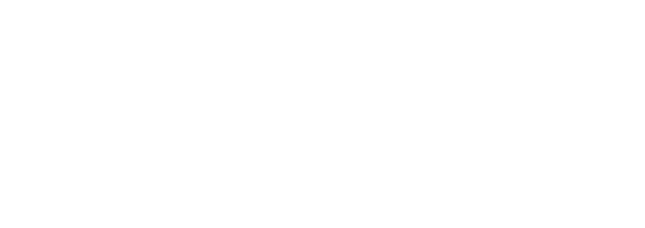
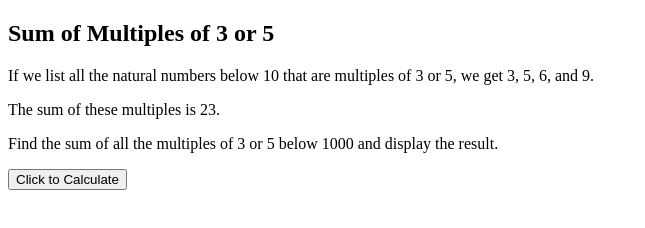
Before and after one commit to christeena211/programming, a plain HTML site: page ex2.html in a window 1280 px wide. Shown: the whole page, without its empty margins (0-645 px from the left). Drawn offline with Linux system fonts and the light colour scheme.

Commit message:
main body

```diff
--- a/ex2.html
+++ b/ex2.html
@@ -17,3 +17,12 @@
     </script>
 </head>
 <body>
+    <h2> Sum of Multiples of 3 or 5</h2>
+    <p>If we list all the natural numbers below 10 that are multiples of 3 or 5, we get 3, 5, 6, and 9.</p>
+    <p>The sum of these multiples is 23.</p>
+    <p>Find the sum of all the multiples of 3 or 5 below 1000 and display the result.</p>
+
+    <button onclick="sumMultiples()">Click to Calculate</button>
+
+</body>
+</html>
```
